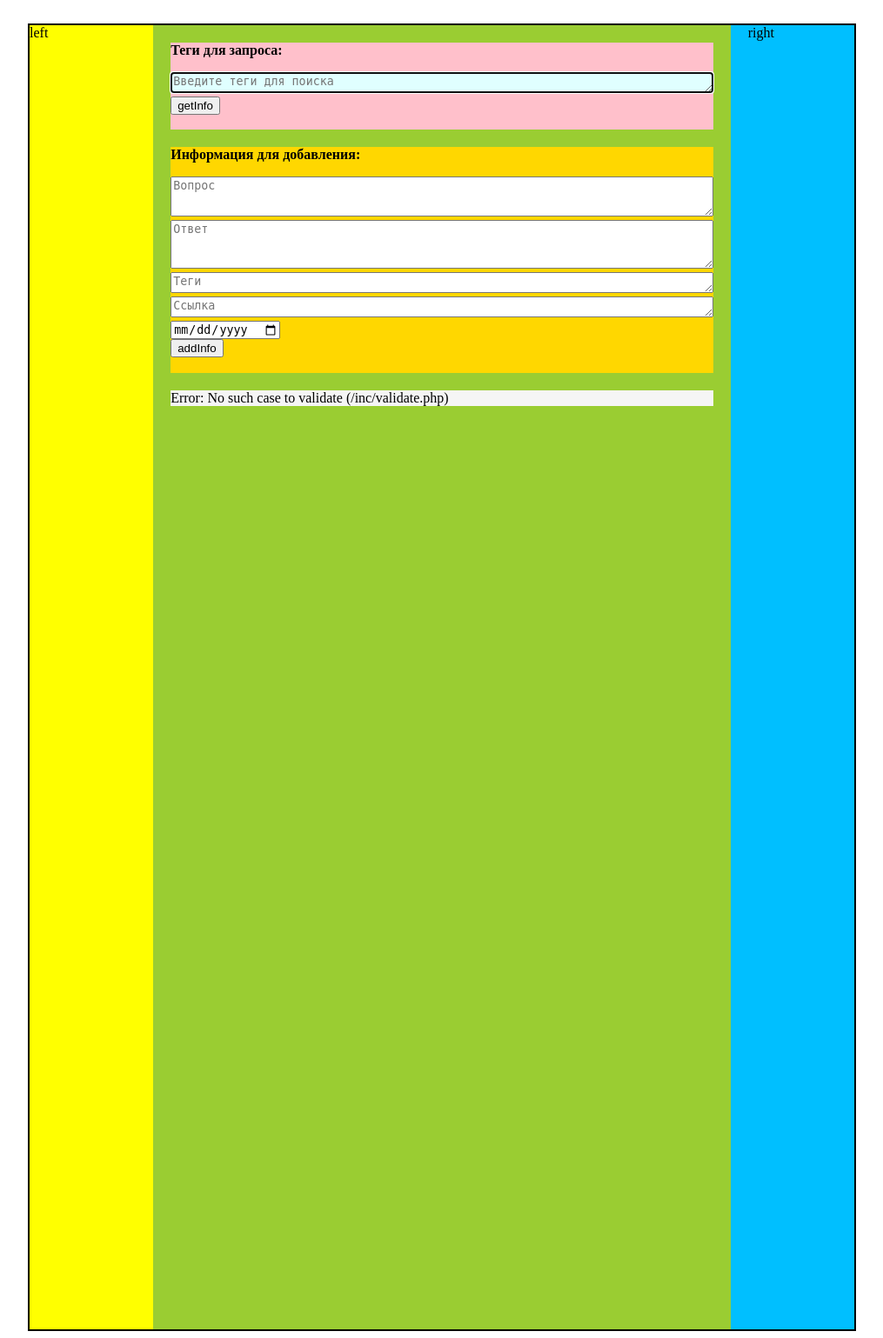
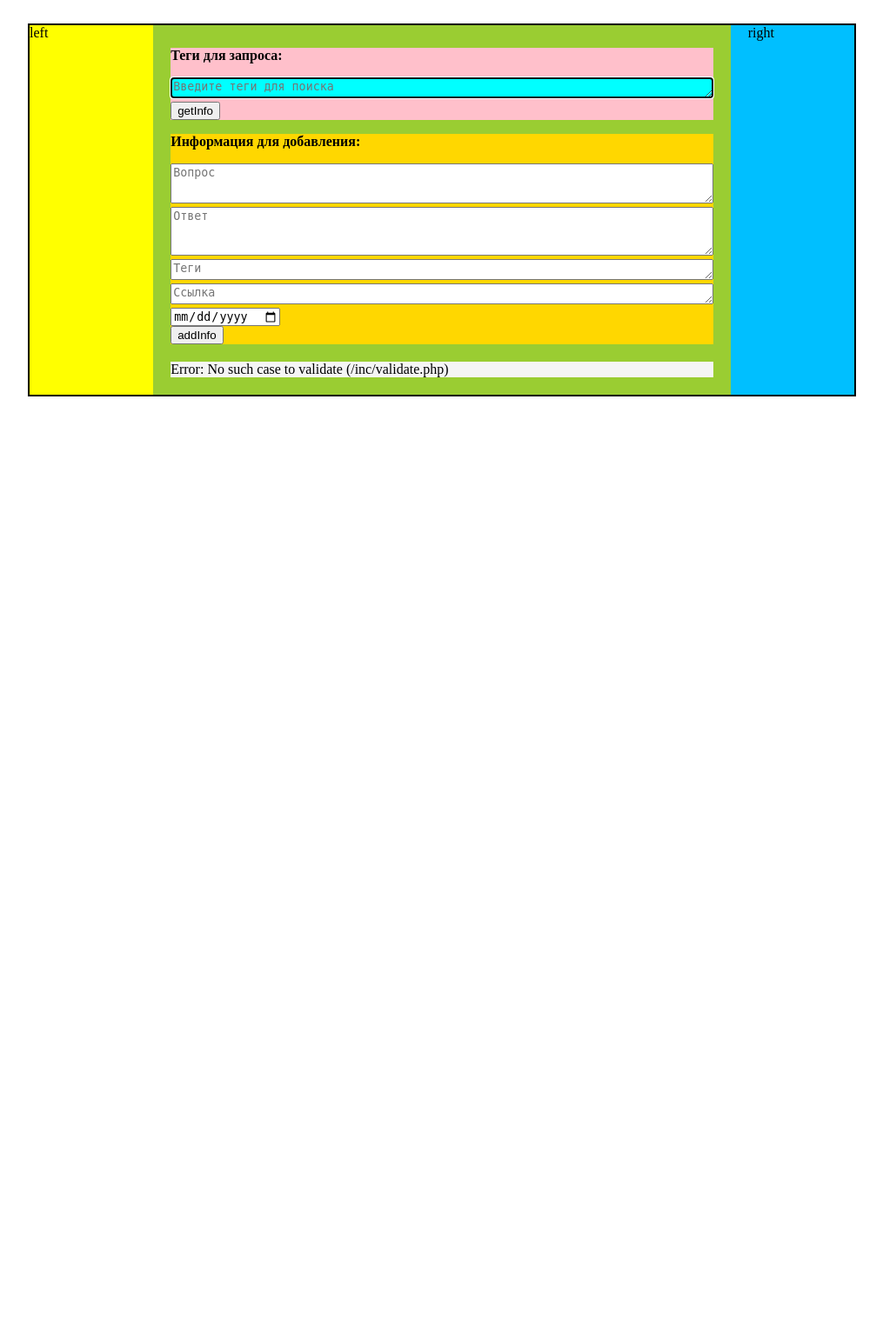
Before and after one commit to Alex234569/amoChats, a PHP site: page /templates/header.php in a window 1280 px wide. Shown: the part 23-1562 px from the top of the page at 87% size, without its empty margins (132-1147 px from the left). After the commit the page ends 479 px from the top, so only its background shows below. Run offline with PHP 8.4, Linux system fonts and the light colour scheme; data that the repository does not hold is empty.

Commit message:
changes to CSS file

```diff
--- a/inc/divToSite.php
+++ b/inc/divToSite.php
@@ -35,10 +35,14 @@
         <?php
         foreach ($data['mainResult'] as $one) {
             ?><div class ='result'>
-                <span id='boldText'><?=nl2br($one['question'])?></span><br />
-                <span id=''><?=nl2br($one['answer'])?></span><br />
-                <?php if (!empty($one['url'])){ ?><span id=''><a href="<?=$one['url']?>"><?=$one['url']?></span></a><br /><?php } ?>
-                <?php if (!empty($one['date'])){ ?><span id=''><?=$one['date']?></span><br /><?php } ?>
+                <div class ='resultQuestion'>
+                    <span id='boldText'><?=nl2br($one['question'])?></span><br />
+                </div>
+                <div class ='resultBody'>
+                    <span id=''><?=nl2br($one['answer'])?></span><br />
+                    <?php if (!empty($one['url'])){ ?><span id=''><a href="<?=$one['url']?>"><?=$one['url']?></span></a><br /><?php } ?>
+                    <?php if (!empty($one['date'])){ ?><span id=''><?=$one['date']?></span><br /><?php } ?>
+                </div>
             </div><?php
         }
         ?>
--- a/style.css
+++ b/style.css
@@ -7,11 +7,10 @@
 }
 .main{
     border: solid 2px black;
-
+    display: flex;
     margin: auto;
     margin-top: 50px;
     width: 75%;
-    height: 1500px;
 
 }
 .footer{
@@ -32,7 +31,7 @@
     height: inherit;
 
     padding-right: 20px;
-    float: left;
+    position: inherit;
 }
 
 
@@ -42,36 +41,28 @@
     height: inherit;
 
     padding-left: 20px;
-    float: left;
 }
 
 .center{
-
     background: yellowgreen;
     width: calc(70% - 40px);
-    height: inherit;
+    padding-top: 10px;
     padding-left: 20px;
     padding-right: 20px;
-    float: left;
+    padding-bottom: 20px;
 }
 
 
 
 .centerGetInfo{
     background: pink;
-    margin-top: 20px;
-    height: 100px;
 }
 .centerAddInfo{
     background: gold;
-    margin-top: 20px;
-    height: 260px;
 }
 .centerAnswer{
     background: whitesmoke;
-    margin-top: 20px;
     border-top: solid 1px black;
-    height: auto;
 }
 
 
@@ -81,14 +72,25 @@
 }
 .result{
     background: lightblue;
-    margin-top: 10px;
+    margin-top: 15px;
+
+    border: black solid 1px;
+    border-radius: 10px;
+
+    padding: 5px;
 }
-
+.resultQuestion{
+    background: whitesmoke;
+}
+.resultBody{
+    background: ghostwhite;
+    padding-top: 10px;
+}
 
 #textareaGetInfo{
     width: calc(100% - 6px);
     height: 18px;
-    background: lightcyan;
+    background: cyan;
 }
 #textareaAddInfoQuestion{
     width: calc(100% - 6px);
```
